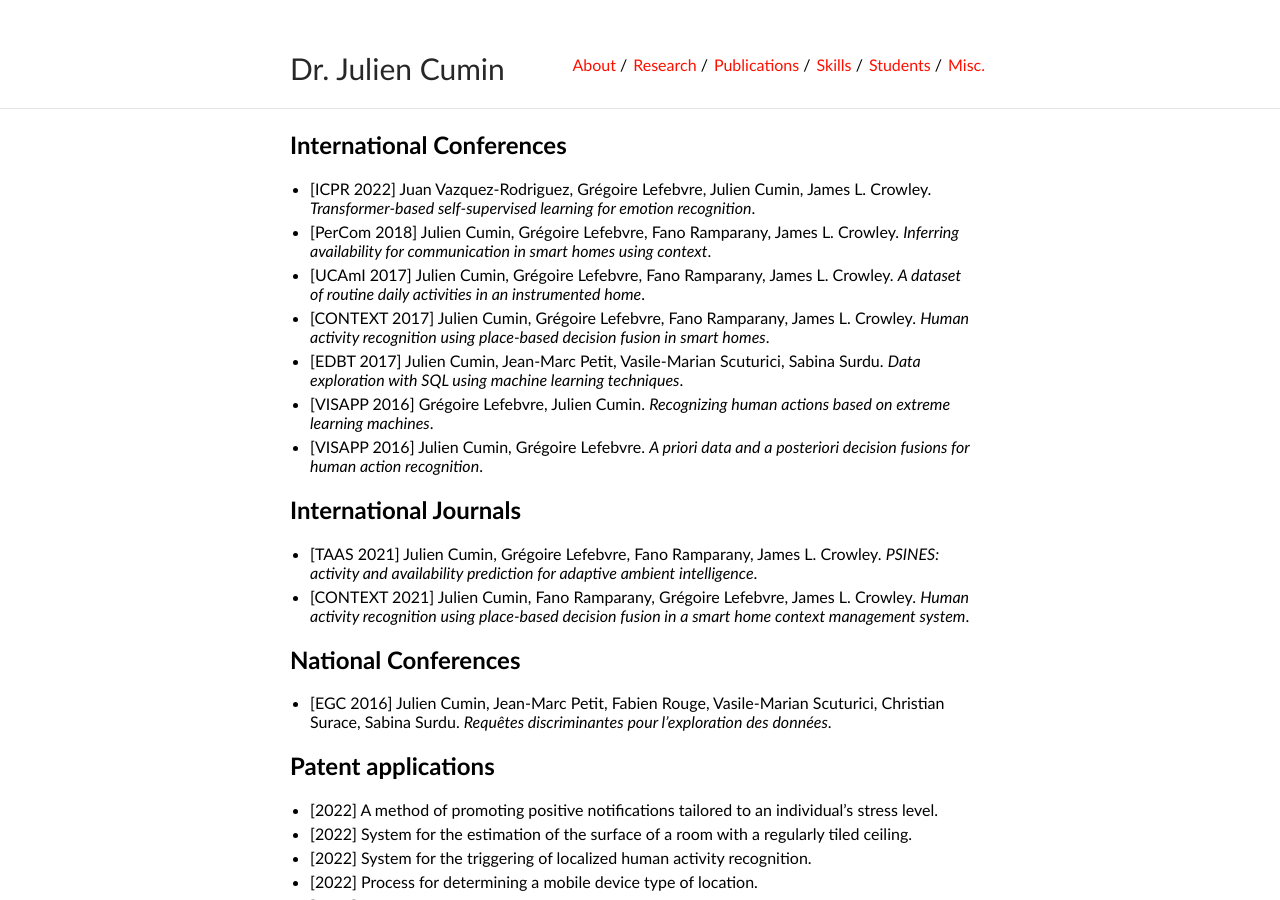
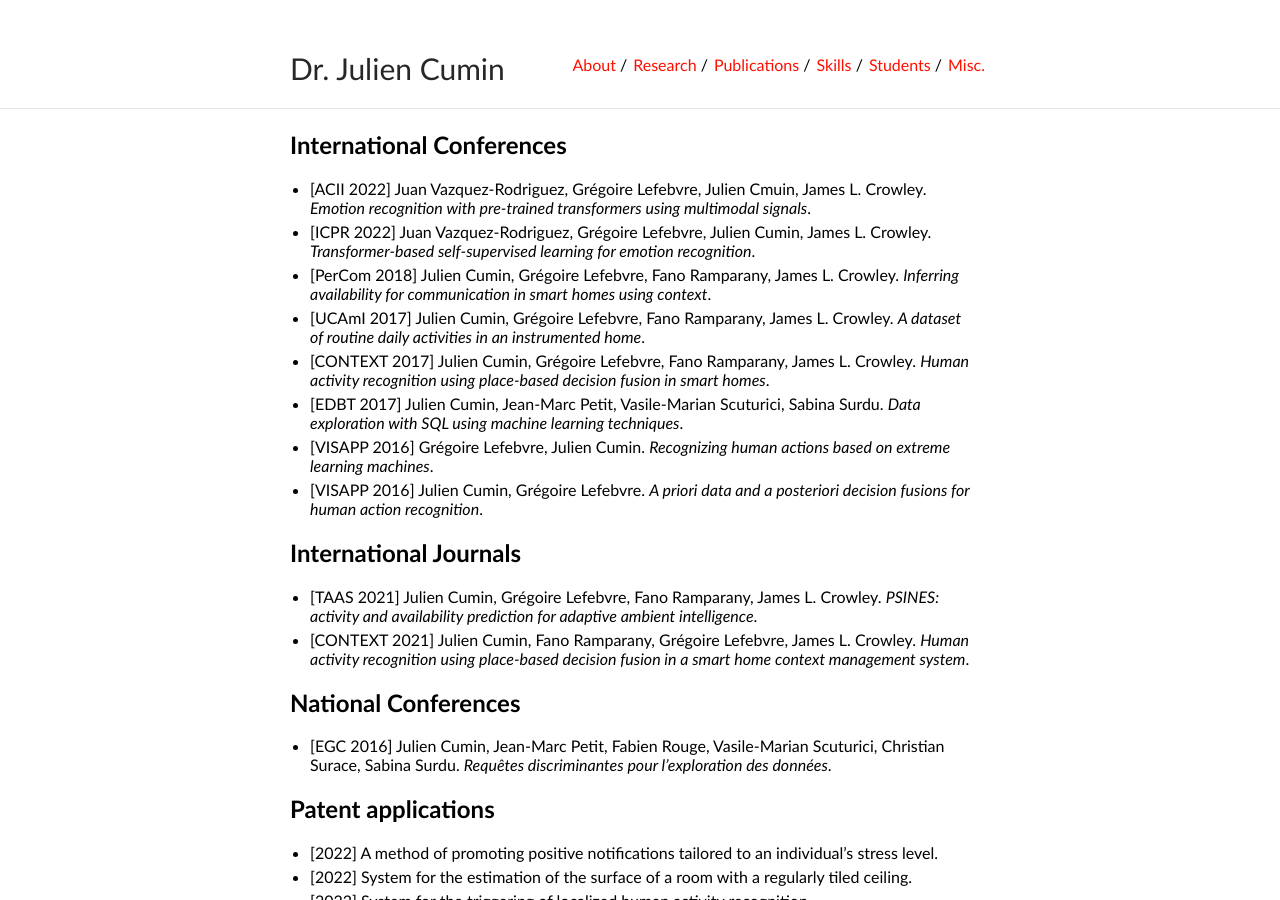
Before and after one commit to JCumin/jcumin.github.io, a Jekyll site: the page built from publications.md, in a window 1280 px wide and 900 px high. Built offline with Jekyll 4.4.1, drawn with Linux system fonts in a browser that asks for light colours.

Commit message:
Update publications.md

```diff
--- a/publications.md
+++ b/publications.md
@@ -5,6 +5,7 @@ title: Publications
 
 ## International Conferences
 
+- [ACII 2022] Juan Vazquez-Rodriguez, Grégoire Lefebvre, Julien Cmuin, James L. Crowley. *Emotion recognition with pre-trained transformers using multimodal signals*.
 - [ICPR 2022] Juan Vazquez-Rodriguez, Grégoire Lefebvre, Julien Cumin, James L. Crowley. *Transformer-based self-supervised learning for emotion recognition*.
 - [PerCom 2018] Julien Cumin, Grégoire Lefebvre, Fano Ramparany, James L. Crowley. *Inferring availability for communication in smart homes using context*.
 - [UCAmI 2017] Julien Cumin, Grégoire Lefebvre, Fano Ramparany, James L. Crowley. *A dataset of routine daily activities in an instrumented home*.
```
